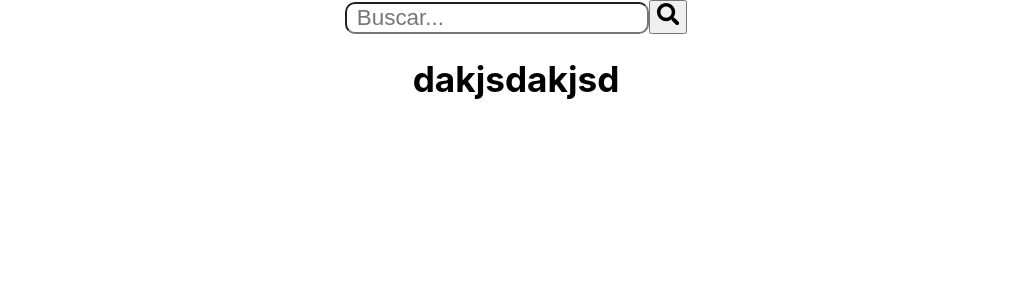
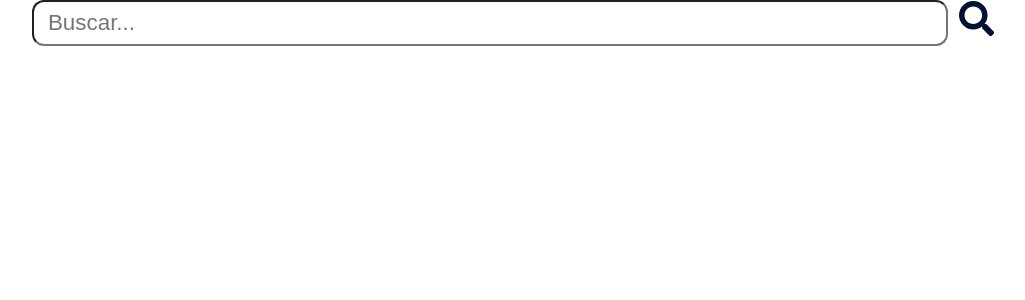
Before and after one commit to SashaBidardel/Paladia, a React (Create React App) app in the folder frontend/paladia/: page / in a window 1280 px wide. Shown: the top 300 px of the page, without its empty margins (124-1149 px from the left). Built offline with nearby package versions, Linux system fonts and the light colour scheme.

Commit message:
component search added

```diff
--- a/frontend/paladia/src/index.css
+++ b/frontend/paladia/src/index.css
@@ -16,7 +16,7 @@ body {
   --xl: 1280px;
   --xl2: 1563px;
   --textSize: 1.4rem;
-  --titleSize: 2.2rem
+  --titleSize: 2.2rem;
 }
 
 code {
--- a/frontend/paladia/src/views/Search/Search.jsx
+++ b/frontend/paladia/src/views/Search/Search.jsx
@@ -6,7 +6,6 @@ export default function Search(){
     <div className={style.container}>
       <input className={style.input} placeholder="Buscar..." type="text" />
       <button className={style.icon}><FaSearch /></button>
-      <h1 className={style.title}>dakjsdakjsd</h1>
     </div>
   );
 }
--- a/frontend/paladia/src/views/Search/Search.module.css
+++ b/frontend/paladia/src/views/Search/Search.module.css
@@ -1,15 +1,26 @@
+.container{
+  display: flex;
+  justify-content: center;
+  align-items: center;
+}
+
 .icon{
-  font-size: 1.4rem;
+  font-size: var(--textSize);
+  color: var(--darkBlue);
+  background-color: transparent;
+  border: none;
+  font-size: var(--titleSize);
+  margin-left: 5px;
 }
 
 .input{
-  border-radius: 10px;
-  padding-left: 10px;
-  font-size: 1.4rem;
-}
-
-.title{
-  font-size: 2.2rem;
+  border-radius: 12px;
+  padding-left: 14px;
+  font-size: var(--textSize);
+  color: var(--darkGray);
+  width: 70vw;
+  padding-top: 8px;
+  padding-bottom: 8px;
 }
 
 .input:focus{
```
